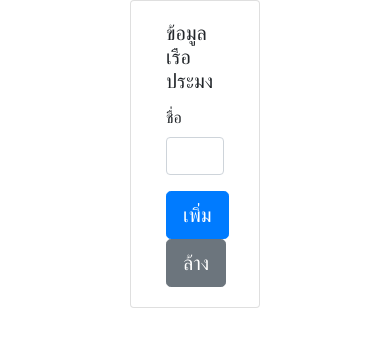
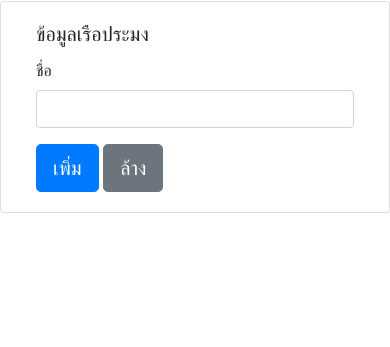
Before and after one commit to bittersweet95/my-code-igniter, a CodeIgniter app: page /app/index.php/fishingvessel/new_vessel in a window 390 px wide. Shown: the part 56-403 px from the top of the page. Run offline with CodeIgniter, Linux system fonts and the light colour scheme.

Commit message:
กำหนดขนาด layout บนหน้าจอ responsive ใหม่

```diff
--- a/application/views/fishing-vessel/new-ship.php
+++ b/application/views/fishing-vessel/new-ship.php
@@ -1,6 +1,6 @@
 <div class="row">
-    <div class="col-4"></div>
-    <div class="card col-4">
+    <div class="col-lg-3 col-md-1 col-sm-0"></div>
+    <div class="card col-lg-6 col-md-10 col-sm-12">
         <div class="card-body">
             <h5 class="card-title">ข้อมูลเรือประมง</h5>
             <form action="">
@@ -14,5 +14,5 @@
             </form>
         </div>
     </div>
-    <div class="col-4"></div>
+    <div class="col-lg-4 col-md-1 col-sm-0"></div>
 </div>
```
